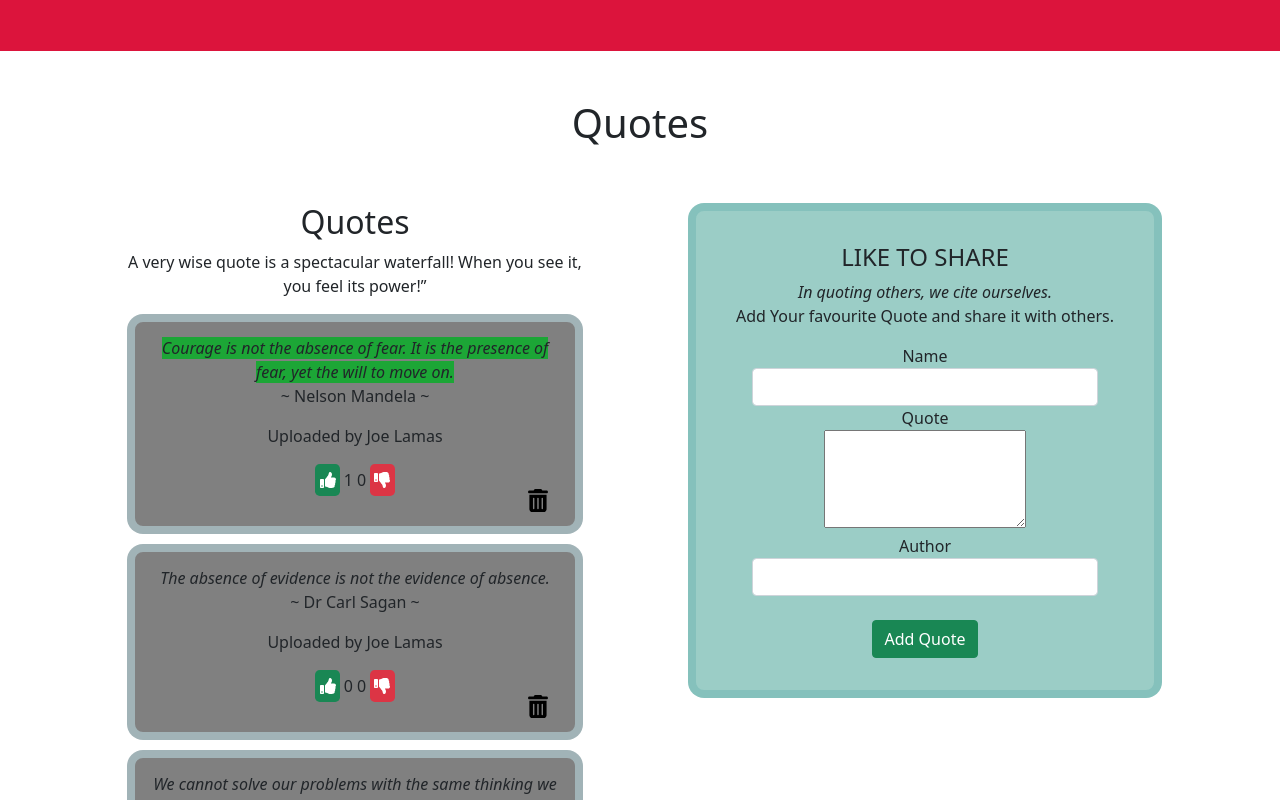
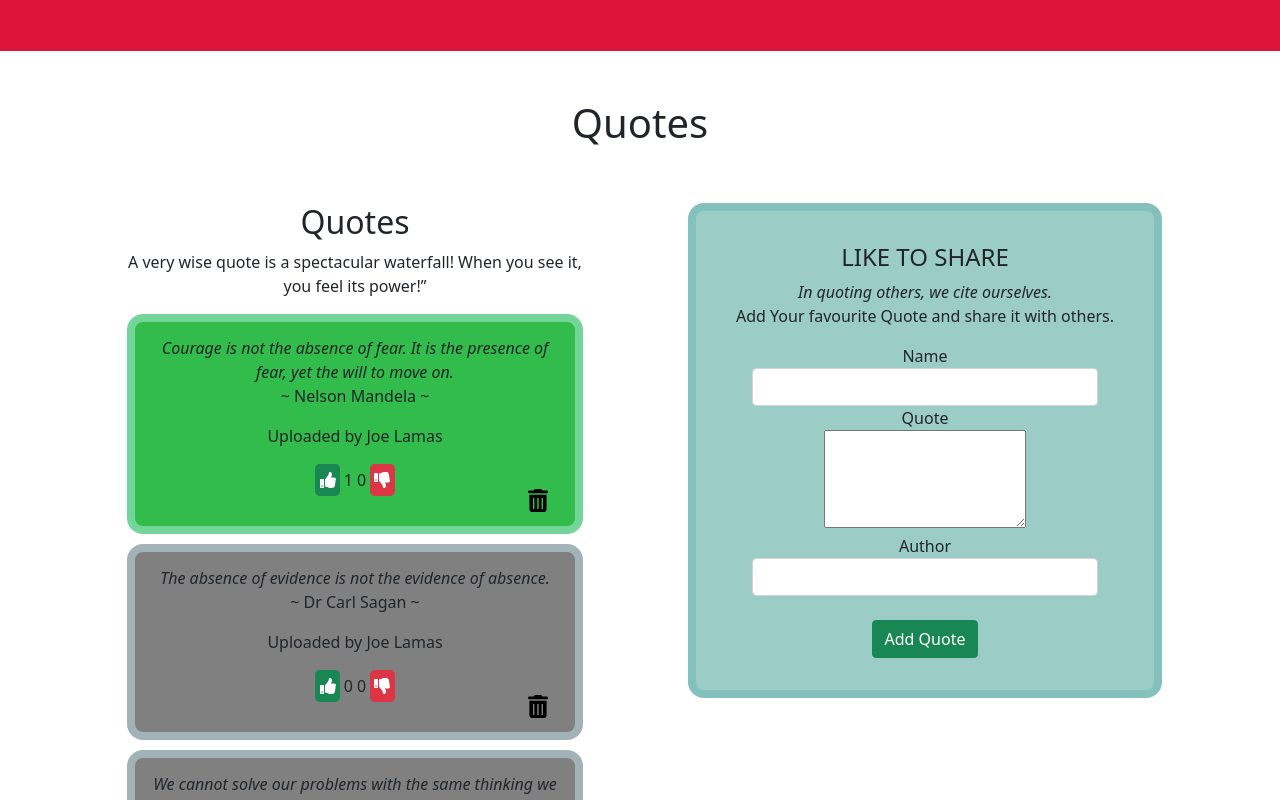
Before and after one commit to JosephatNgugi/solidQuotesApp, an Angular app: page / in a window 1280 px wide. Both pictures are taken after a click on the button 327 px from the left and 479 px from the top of the page. Shown: the top 800 px of the page. Built offline with nearby package versions, Linux system fonts and the light colour scheme.

Commit message:
Change appHighlight to highlight whole div.

```diff
--- a/src/app/quotes/quotes.component.html
+++ b/src/app/quotes/quotes.component.html
@@ -7,8 +7,8 @@
             <section *ngFor = "let quote of userquotes; let i =index">
                 <div *ngIf="quote.upvote == likes() && quote.upvote > 0; then highlight else ignore"></div>
                 <ng-template #highlight>
-                    <div class="box">
-                        <span appHighlight>
+                    <div class="box"  appHighlight>
+                        <span>
                             <cite>{{quote.quote}}.</cite>
                             <app-quotes-detail [inQuote]="quote"></app-quotes-detail>
                             <p> <button class="btn-success" (click)="quote.upvote = quote.upvote + 1" ><i class="fas fa-thumbs-up"></i></button> {{quote.upvote}} {{quote.downvote}} <button class="btn-danger" (click)="quote.downvote = quote.downvote + 1"><i class="fas fa-thumbs-down"></i></button></p>
```
